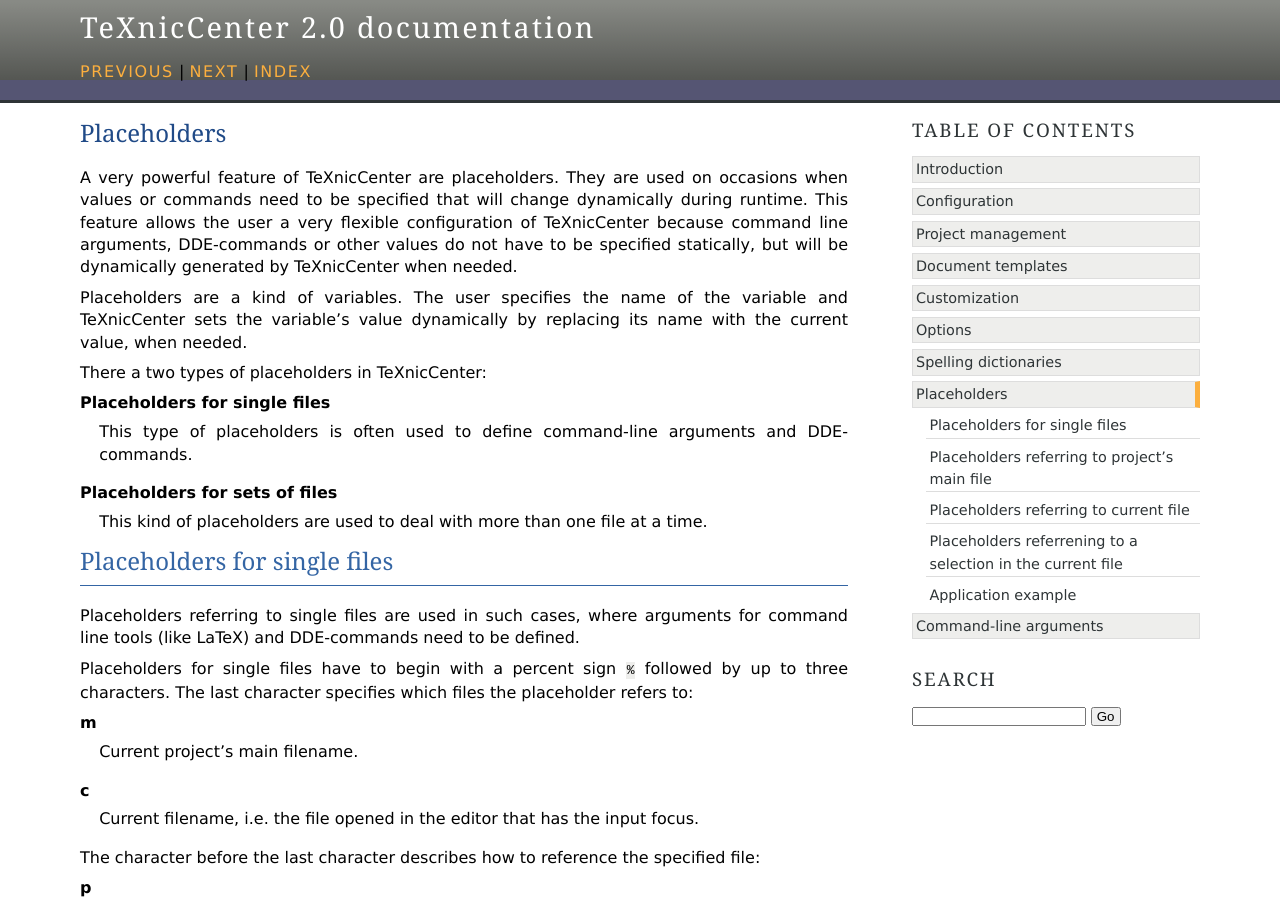
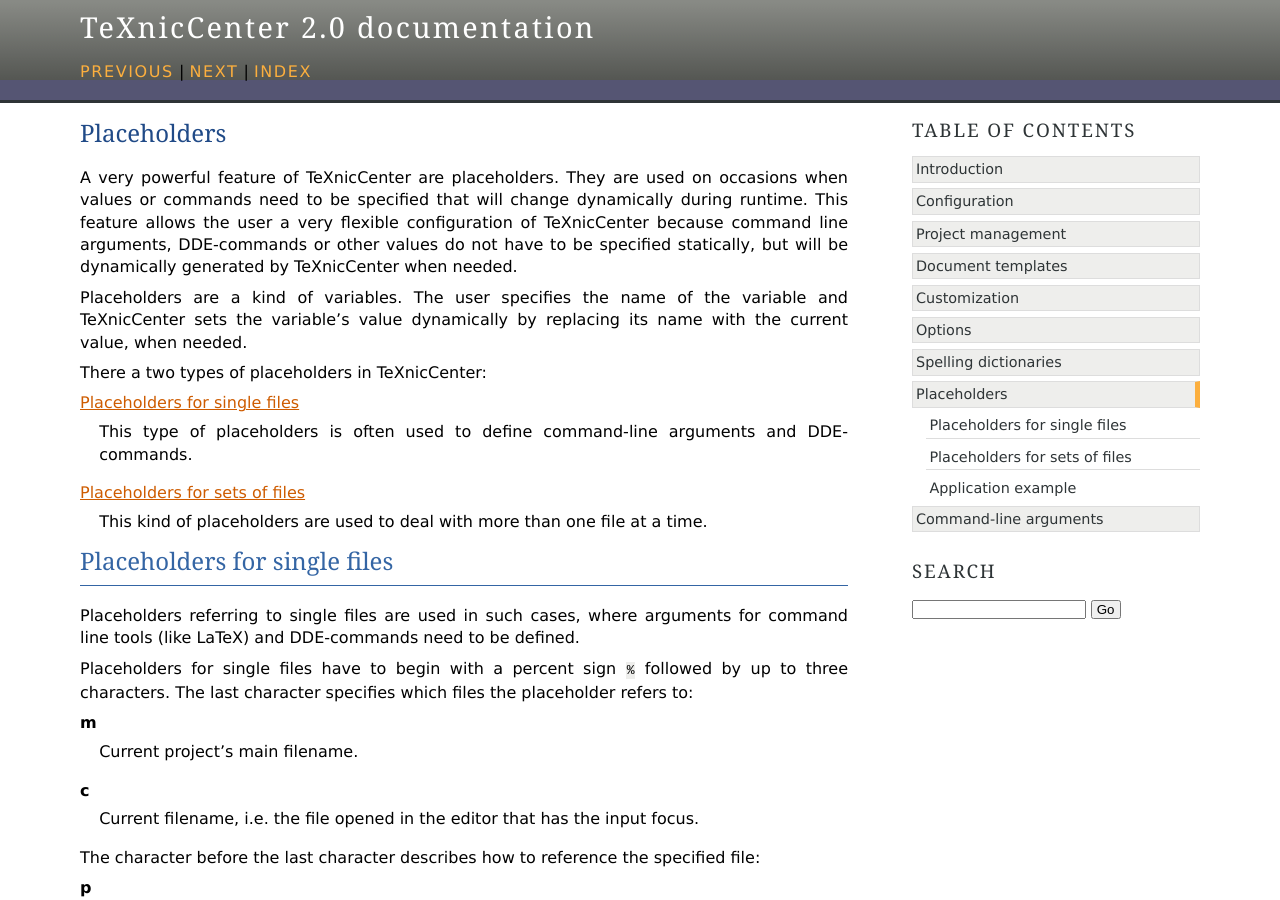
Before and after one commit to weinkauf/TeXnicCenter-Manual, a Sphinx documentation site: the page built from source/placeholders.rst, in a window 1280 px wide and 900 px high. Built offline with Sphinx 7.4.7, drawn with Linux system fonts in a browser that asks for light colours; some of the changed lines change nothing that is shown.

Commit message:
Restored hierarchy of sections for the placeholders.

```diff
--- a/source/placeholders.rst
+++ b/source/placeholders.rst
@@ -14,11 +14,11 @@
 
 There a two types of placeholders in TeXnicCenter:
 
-**Placeholders for single files**
+:ref:`placeholder-single`
   This type of placeholders is often used to define command-line arguments and
   DDE-commands.
 
-**Placeholders for sets of files**
+:ref:`placeholder-sets`
   This kind of placeholders are used to deal with more than one file at a time.
 
 .. index::
@@ -27,6 +27,7 @@
 
 .. highlight:: text
 
+.. _placeholder-single:
 
 Placeholders for single files
 ^^^^^^^^^^^^^^^^^^^^^^^^^^^^^
@@ -96,8 +97,9 @@
 To get a percent sign in the resulting string you have to use the placeholder
 :placeholder:`%%` which will always be replaced by ``%``.
 
+
 Placeholders referring to project's main file
-^^^^^^^^^^^^^^^^^^^^^^^^^^^^^^^^^^^^^^^^^^^^^
+"""""""""""""""""""""""""""""""""""""""""""""
 
 The following placeholders are used as a reference to a project's main file. If
 the :menuselection:`Build --> Current File...` command is used, these
@@ -154,7 +156,7 @@
 
 
 Placeholders with slashes instead of backslashes
-""""""""""""""""""""""""""""""""""""""""""""""""
+''''''''''''''''''''''''''''''''''''''''''''''''
 
 .. placeholder:: %Pm
 
@@ -176,7 +178,7 @@
 
 
 Placeholders for 8.3 path notation
-""""""""""""""""""""""""""""""""""
+'''''''''''''''''''''''''''''''''''
 
 .. placeholder:: %spm
 
@@ -216,7 +218,7 @@
 
 
 Placeholders for 8.3 path notation with slashes instead of backslashes
-""""""""""""""""""""""""""""""""""""""""""""""""""""""""""""""""""""""
+'''''''''''''''''''''''''''''''''''''''''''''''''''''''''''''''''''''''
 
 .. placeholder:: %sPm
 
@@ -238,7 +240,7 @@
 
 
 Placeholders referring to current file
-^^^^^^^^^^^^^^^^^^^^^^^^^^^^^^^^^^^^^^
+"""""""""""""""""""""""""""""""""""""""
 
 The following placeholders are used to reference the current file. The current
 file is the file opened in the editor, i.e it has the input focus. If no file is
@@ -296,7 +298,7 @@
 
 
 Placeholders with slashes instead of backslashes
-""""""""""""""""""""""""""""""""""""""""""""""""
+'''''''''''''''''''''''''''''''''''''''''''''''''
 
 .. placeholder:: %Pc
 
@@ -318,7 +320,7 @@
 
 
 Placeholders for 8.3 path notation
-""""""""""""""""""""""""""""""""""
+'''''''''''''''''''''''''''''''''''
 
 .. placeholder:: %spc
 
@@ -358,7 +360,7 @@
 
 
 Placeholders for 8.3 path notation with slashes instead of backslashes
-""""""""""""""""""""""""""""""""""""""""""""""""""""""""""""""""""""""
+'''''''''''''''''''''''''''''''''''''''''''''''''''''''''''''''''''''''
 
 .. placeholder:: %sPc
 
@@ -381,7 +383,7 @@
 
 
 Placeholders referrening to a selection in the current file
-^^^^^^^^^^^^^^^^^^^^^^^^^^^^^^^^^^^^^^^^^^^^^^^^^^^^^^^^^^^
+""""""""""""""""""""""""""""""""""""""""""""""""""""""""""""
 
 .. placeholder:: %l
 
@@ -407,8 +409,11 @@
   Will be replaced by the string ``$``.
 
 
+
+.. _placeholder-sets:
+
 Placeholders for sets of files
-------------------------------
+^^^^^^^^^^^^^^^^^^^^^^^^^^^^^^
 
 Placeholders can be used for handling sets of files.
 
@@ -519,5 +524,9 @@
 program.
 
 * **Command**: :command:`zip.exe`
-* **Arguments**: ``a "%tm.zip" $qrAPF``
+* **Arguments**: :samp:`a "{%tm}.zip" {$qrAPF}`
 * **Initial Directory**: :placeholder:`%dm`
+
+.. Alternative ways to write the arguments above:
+    * **Arguments**: ``a "%tm.zip" $qrAPF``
+    * **Arguments**: ``a "``:placeholder:`%tm`\ ``.zip" $qr``:placeholder:`APF`
```
